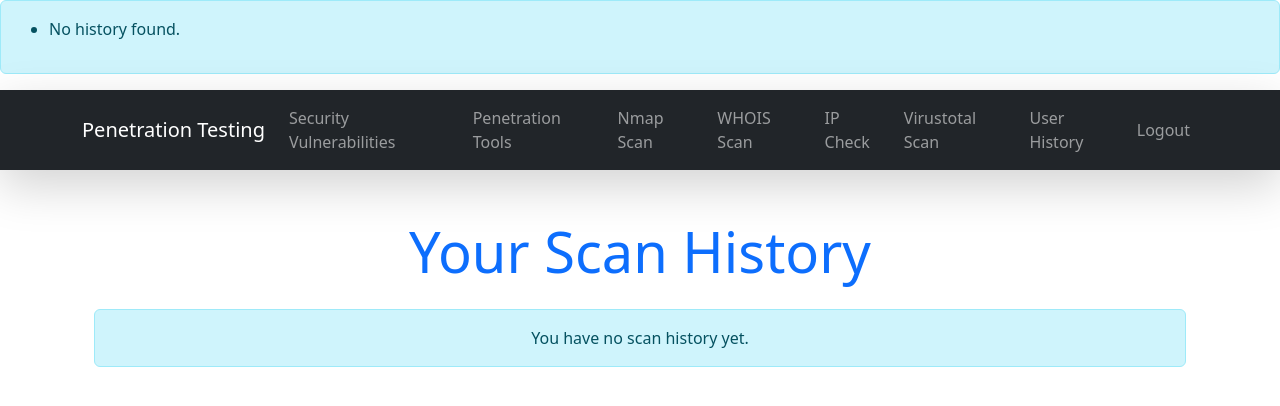
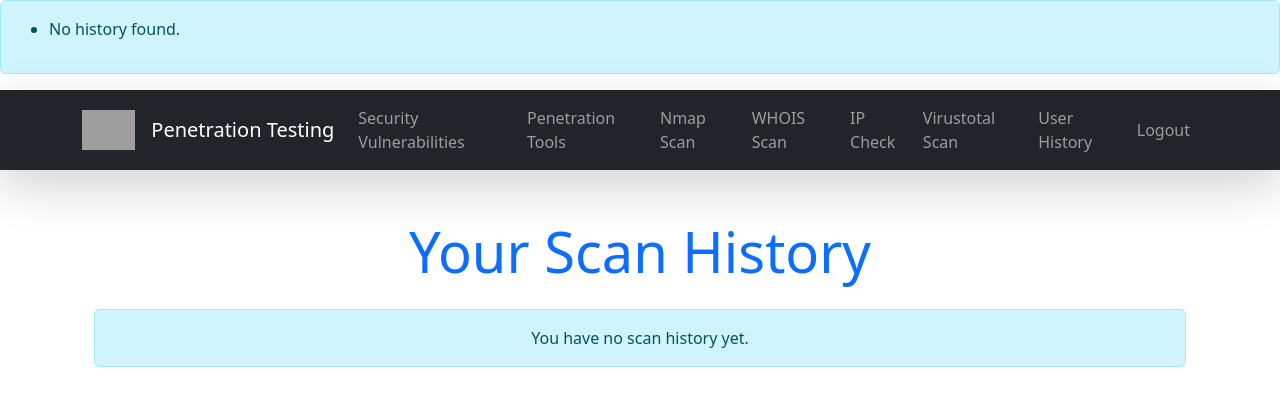
Before and after one commit to g0dfathera/TBC-Final-Project, a Flask app: page /history in a window 1280 px wide. Shown: the top 406 px of the page. Run offline with Flask 3, Linux system fonts and the light colour scheme; a user stored in the database is signed in; data comes from the database, SQL or seed files in the repository; grey boxes are pictures that could not be loaded.

Commit message:
Update navbar.html

```diff
--- a/templates/navbar.html
+++ b/templates/navbar.html
@@ -1,5 +1,16 @@
 <nav class="navbar navbar-expand-lg navbar-dark bg-dark shadow-lg">
     <div class="container">
+        <a
+            href="https://www.tbceducation.ge/"
+            target="_blank"
+            class="navbar-brand"
+        >
+            <img
+                src="../static/tbc-logo.png"
+                alt="Logo"
+                style="height: 40px; cursor: pointer"
+            />
+        </a>
         <a class="navbar-brand" href="/">
             <i class="bi bi-shield-lock-fill"></i> Penetration Testing
         </a>
```
